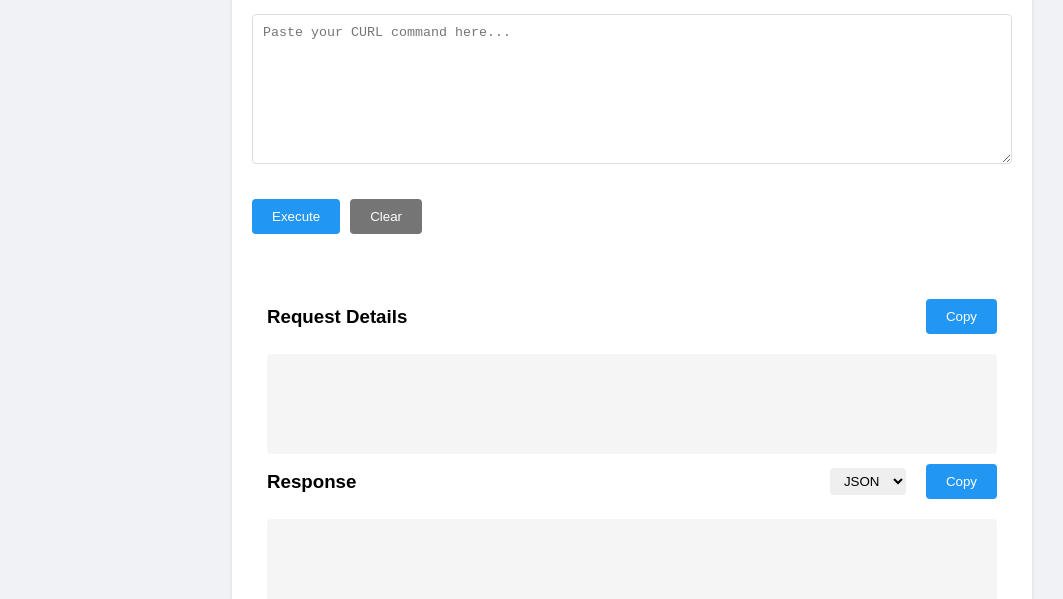
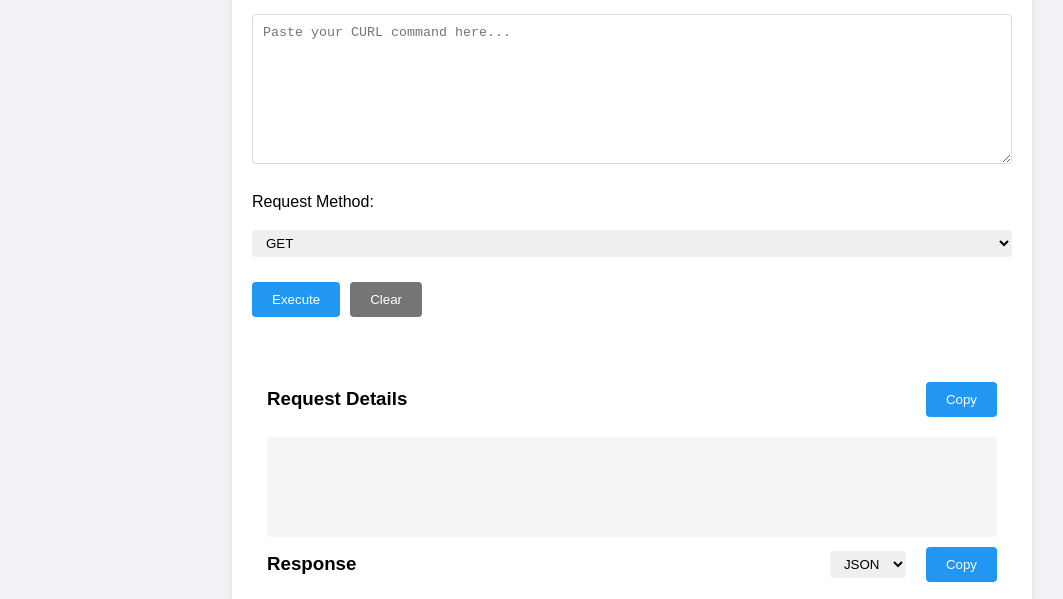
Before and after one commit to product-noob/mytools, a plain HTML site: page curl-tester.html in a window 1280 px wide. Shown: the part 180-779 px from the top of the page, without its empty margins (8-1071 px from the left). Drawn offline with Linux system fonts and the light colour scheme.

Commit message:
Update curl-tester.html

```diff
--- a/curl-tester.html
+++ b/curl-tester.html
@@ -13,6 +13,13 @@
             <h2>CURL Tester</h2>
             <div class="curl-container">
                 <textarea id="curl-input" placeholder="Paste your CURL command here..."></textarea>
+
+                <label for="method-select">Request Method:</label>
+                <select id="method-select">
+                    <option value="GET">GET</option>
+                    <option value="POST">POST</option>
+                </select>
+
                 <div class="button-group">
                     <button onclick="convertAndExecute()" class="primary-button">Execute</button>
                     <button onclick="clearAll()" class="secondary-button">Clear</button>
```
